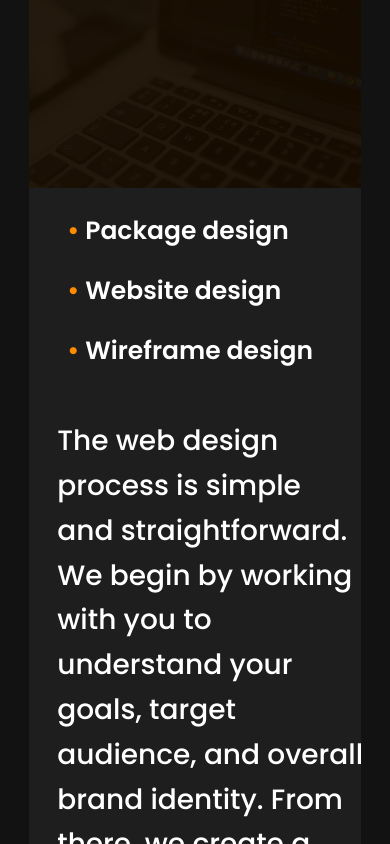
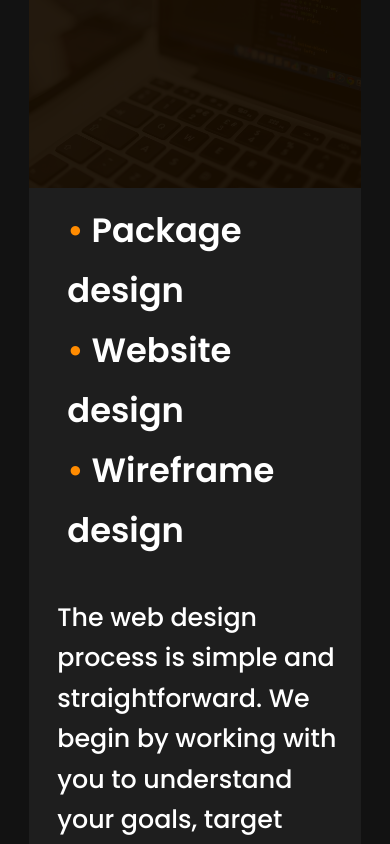
Before and after one commit to NytroByte/NytroByteWebPage, a React (Create React App) app: page / in a window 390 px wide. Shown: the part 1156-2000 px from the top of the page. Built offline with nearby package versions, Linux system fonts and the light colour scheme.

Commit message:
font changes

```diff
--- a/src/media/index.css
+++ b/src/media/index.css
@@ -297,10 +297,10 @@ li::before {
 .design_text p {
     color: white;
     font-family: 'Poppins';
-    font-size: 28px;
+    font-size: 3vh;
     line-height: 160%;
     width: 523px;
-    padding-left: 25px;
+    padding: 0 25px;
 }
 
 .collumn {
@@ -371,7 +371,7 @@ li::before {
 
 
     .design_ul {
-        font-size: 25px;
+        font-size: 4vh;
         line-height: 60px;
     }
 
@@ -620,7 +620,7 @@ li::before {
     }
 
     .codeDec {
-        font-size: 22px;
+        font-size: 3.2vh;
     }
 
     .devCol.comment {
@@ -903,6 +903,7 @@ textarea:focus, input:focus{
   }
   .headerLinksMobile .link {
     padding: 25px;
+    position: relative;
   }
   .headerLinksMobile {
     display: none;
```
